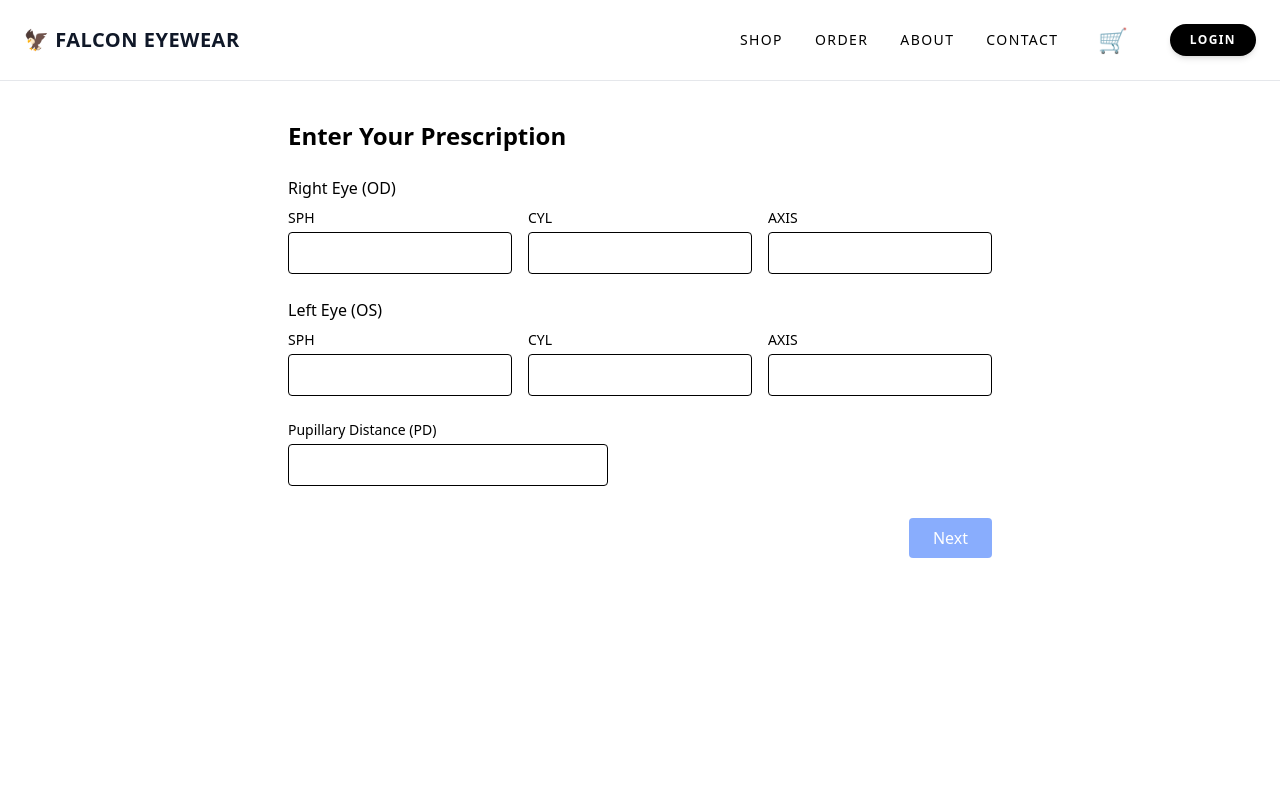
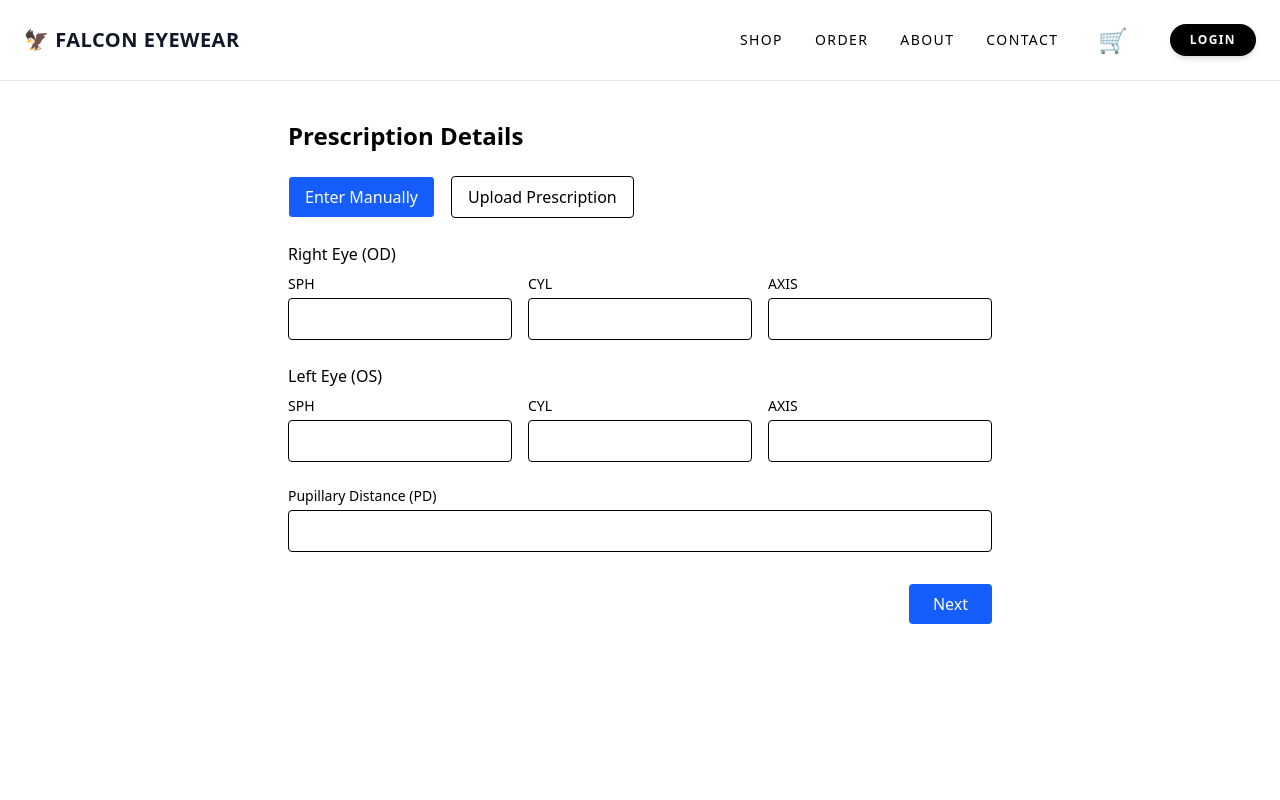
Before and after one commit to KhangTDse/SWP_391_Group5_Frontend, a React (Vite) app: page /prescription in a window 1280 px wide. Shown: the top 800 px of the page. Built offline with nearby package versions, Linux system fonts and the light colour scheme.

Commit message:
Add prescription image upload

```diff
--- a/src/pages/PrescriptionPage.jsx
+++ b/src/pages/PrescriptionPage.jsx
@@ -1,6 +1,10 @@
 import { useState } from "react";
 
 export default function PrescriptionPage() {
+  const [mode, setMode] = useState("manual"); // manual | upload
+  const [file, setFile] = useState(null);
+  const [errors, setErrors] = useState({});
+
   const [prescription, setPrescription] = useState({
     rightSPH: "",
     leftSPH: "",
@@ -13,52 +17,116 @@ export default function PrescriptionPage() {
 
   const handleChange = e => {
     const { name, value } = e.target;
-    setPrescription(prev => ({
-      ...prev,
-      [name]: value,
-    }));
+    setPrescription(prev => ({ ...prev, [name]: value }));
   };
 
-  const isValid =
-    prescription.rightSPH &&
-    prescription.leftSPH &&
-    prescription.pd;
+  const validateManual = () => {
+    const errs = {};
+    if (!prescription.rightSPH) errs.rightSPH = "Required";
+    if (!prescription.leftSPH) errs.leftSPH = "Required";
+    if (!prescription.pd) errs.pd = "Required";
+    return errs;
+  };
+
+  const validateUpload = () => {
+    const errs = {};
+    if (!file) errs.file = "Please upload your prescription";
+    return errs;
+  };
+
+  const handleNext = () => {
+    const validationErrors =
+      mode === "manual" ? validateManual() : validateUpload();
+
+    setErrors(validationErrors);
+
+    if (Object.keys(validationErrors).length === 0) {
+      // Save draft later
+      console.log("Prescription valid");
+    }
+  };
 
   return (
     <div className="min-h-screen px-8 py-10 max-w-3xl mx-auto">
       <h1 className="text-2xl font-semibold mb-6">
-        Enter Your Prescription
+        Prescription Details
       </h1>
 
-      {/* Right Eye */}
-      <div className="mb-6">
-        <h2 className="font-medium mb-2">Right Eye (OD)</h2>
-        <div className="grid grid-cols-3 gap-4">
-          <Input label="SPH" name="rightSPH" value={prescription.rightSPH} onChange={handleChange} />
-          <Input label="CYL" name="rightCYL" value={prescription.rightCYL} onChange={handleChange} />
-          <Input label="AXIS" name="rightAxis" value={prescription.rightAxis} onChange={handleChange} />
-        </div>
+      {/* Mode Switch */}
+      <div className="flex gap-4 mb-6">
+        <button
+          onClick={() => setMode("manual")}
+          className={`px-4 py-2 rounded border
+            ${mode === "manual" ? "bg-blue-600 text-white" : ""}
+          `}
+        >
+          Enter Manually
+        </button>
+
+        <button
+          onClick={() => setMode("upload")}
+          className={`px-4 py-2 rounded border
+            ${mode === "upload" ? "bg-blue-600 text-white" : ""}
+          `}
+        >
+          Upload Prescription
+        </button>
       </div>
 
-      {/* Left Eye */}
-      <div className="mb-6">
-        <h2 className="font-medium mb-2">Left Eye (OS)</h2>
-        <div className="grid grid-cols-3 gap-4">
-          <Input label="SPH" name="leftSPH" value={prescription.leftSPH} onChange={handleChange} />
-          <Input label="CYL" name="leftCYL" value={prescription.leftCYL} onChange={handleChange} />
-          <Input label="AXIS" name="leftAxis" value={prescription.leftAxis} onChange={handleChange} />
+      {/* Manual Entry */}
+      {mode === "manual" && (
+        <>
+          <EyeSection
+            title="Right Eye (OD)"
+            prefix="right"
+            values={prescription}
+            errors={errors}
+            onChange={handleChange}
+          />
+          <EyeSection
+            title="Left Eye (OS)"
+            prefix="left"
+            values={prescription}
+            errors={errors}
+            onChange={handleChange}
+          />
+
+          <Input
+            label="Pupillary Distance (PD)"
+            name="pd"
+            value={prescription.pd}
+            error={errors.pd}
+            onChange={handleChange}
+          />
+        </>
+      )}
+
+      {/* Upload */}
+      {mode === "upload" && (
+        <div className="mb-6">
+          <label className="block mb-2 font-medium">
+            Upload Prescription (PDF, JPG, PNG)
+          </label>
+
+          <input
+            type="file"
+            accept=".pdf,image/*"
+            onChange={e => setFile(e.target.files[0])}
+            className="block"
+          />
+
+          {errors.file && (
+            <p className="text-red-600 text-sm mt-1">
+              {errors.file}
+            </p>
+          )}
         </div>
-      </div>
+      )}
 
-      {/* PD */}
-      <div className="mb-8 max-w-xs">
-        <Input label="Pupillary Distance (PD)" name="pd" value={prescription.pd} onChange={handleChange} />
-      </div>
-
-      <div className="flex justify-end">
+      <div className="flex justify-end mt-8">
         <button
-          disabled={!isValid}
-          className="bg-blue-600 text-white px-6 py-2 rounded disabled:opacity-50"
+          onClick={handleNext}
+          className="bg-blue-600 text-white px-6 py-2 rounded"
         >
           Next
         </button>
@@ -67,16 +135,36 @@ export default function PrescriptionPage() {
   );
 }
 
-function Input({ label, ...props }) {
+/* ---------- Reusable components ---------- */
+
+function EyeSection({ title, prefix, values, errors, onChange }) {
+  return (
+    <div className="mb-6">
+      <h2 className="font-medium mb-2">{title}</h2>
+      <div className="grid grid-cols-3 gap-4">
+        <Input label="SPH" name={`${prefix}SPH`} value={values[`${prefix}SPH`]} error={errors[`${prefix}SPH`]} onChange={onChange} />
+        <Input label="CYL" name={`${prefix}CYL`} value={values[`${prefix}CYL`]} onChange={onChange} />
+        <Input label="AXIS" name={`${prefix}Axis`} value={values[`${prefix}Axis`]} onChange={onChange} />
+      </div>
+    </div>
+  );
+}
+
+function Input({ label, error, ...props }) {
   return (
     <div>
       <label className="block text-sm mb-1">{label}</label>
       <input
         type="number"
         step="0.25"
-        className="w-full border rounded px-3 py-2"
+        className={`w-full border rounded px-3 py-2 ${
+          error ? "border-red-500" : ""
+        }`}
         {...props}
       />
+      {error && (
+        <p className="text-red-600 text-sm mt-1">{error}</p>
+      )}
     </div>
   );
 }
```
Also changed, not shown: 1 other file (tests, documents, lock files or other folders).
